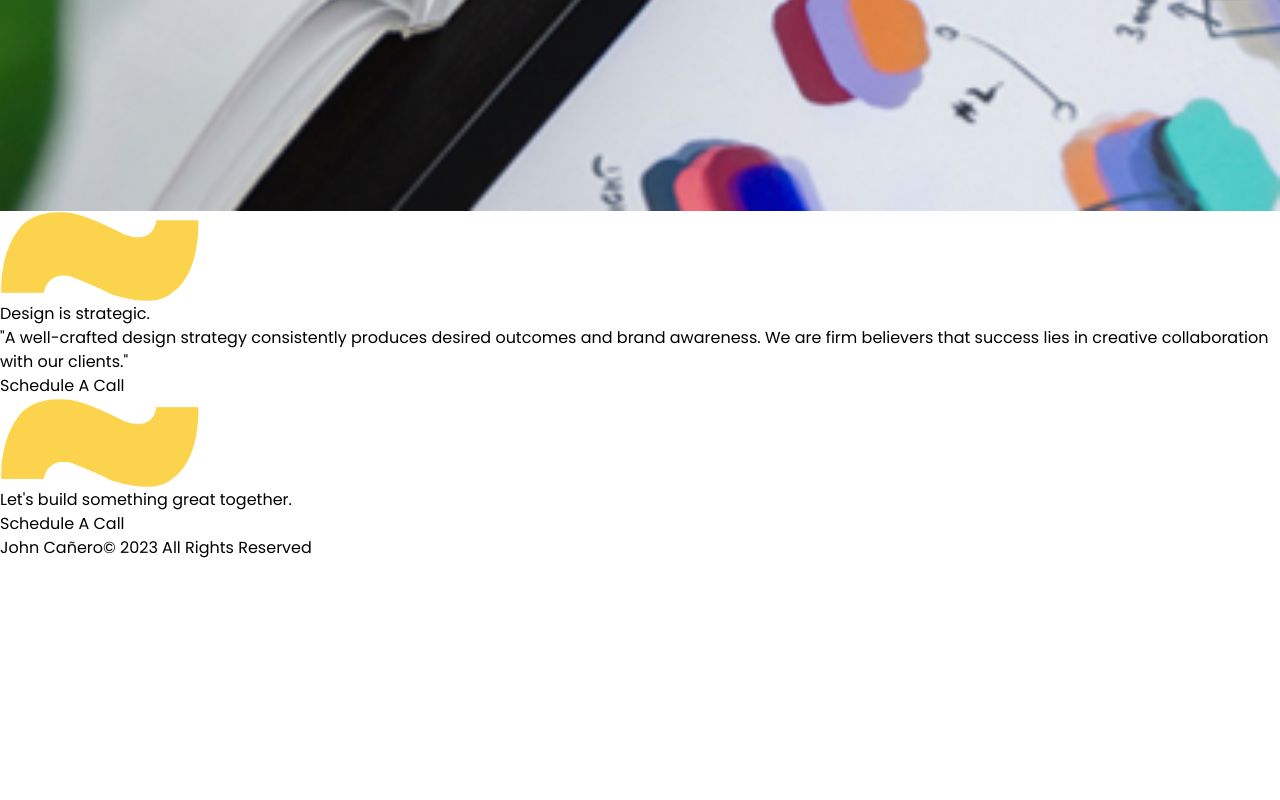
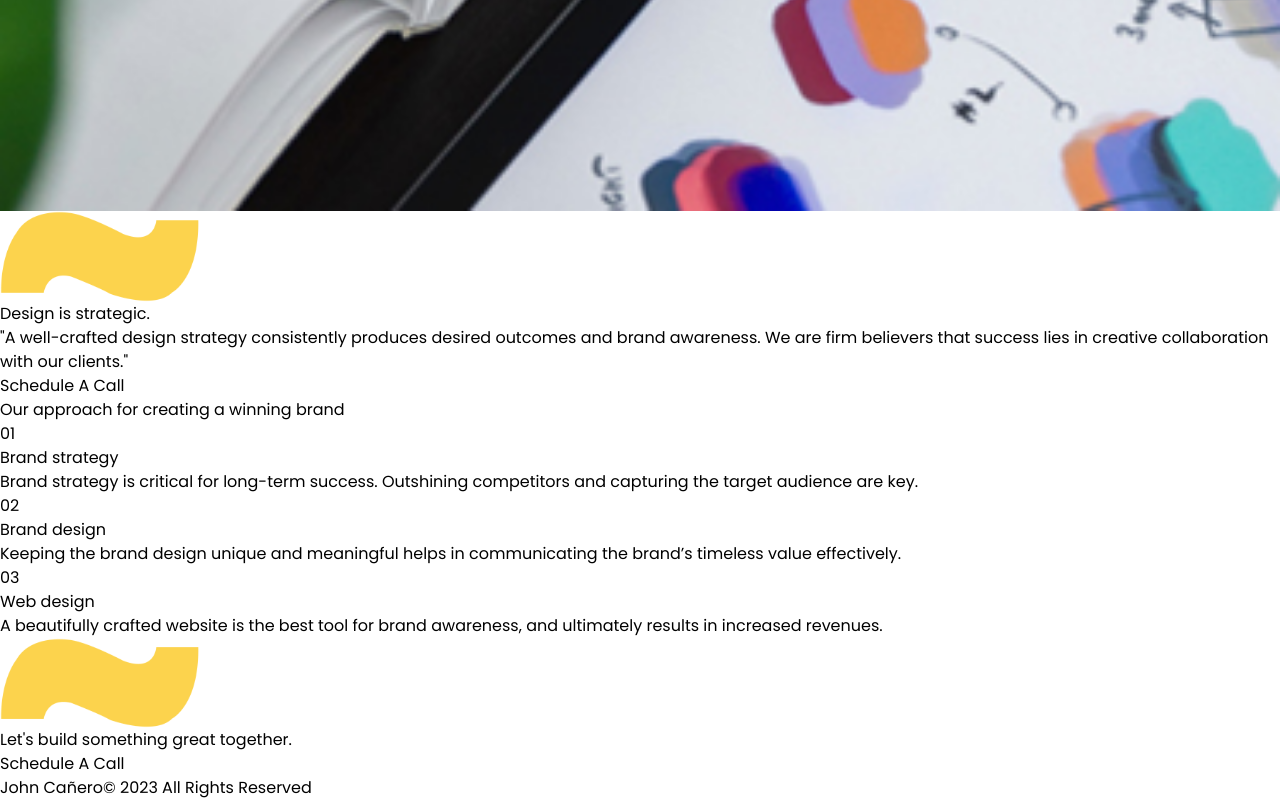
Before and after one commit to johncanero/likha-design-agency, a Next.js app: page / in a window 1280 px wide. Shown: the part 8846-9646 px from the top of the page. Before the commit the page ends 9406 px from the top, so only its background shows below. Built offline with nearby package versions, Linux system fonts and the light colour scheme.

Commit message:
Add Aproach Section of the Likha Brand

```diff
--- a/app/page.tsx
+++ b/app/page.tsx
@@ -1,6 +1,7 @@
 /* eslint-disable react/no-unescaped-entities */
 import Hero from '@/components/Hero'
 import StrategicSection from '@/components/StrategicSection'
+import ApproachSection from '@/components/ApproachSection'
 import Image from "next/image"
 import Link from "next/link"
 
@@ -9,7 +10,8 @@ export default function Home() {
     <div>
       <Hero />
       <StrategicSection />
-
+      <ApproachSection />
+      {/* Brand identity & web design: slider section */}
     </div>
   )
 }
--- /dev/null
+++ b/components/ApproachSection.tsx
@@ -0,0 +1,38 @@
+function ApproachSection() {
+    return (
+        <div>
+            <div className='flex justify-between'>
+                <div>
+                    <h2 className='relative z-10 font-bold lg:text-6xl lg:-right-72 lg:mt-36 lg:pr-48'>Our approach for creating a winning brand</h2>
+                </div>
+
+                <div className='relative lg:-top-60 md:w-11/12 bg-amber-300 lg:pt-60 lg:pb-60 lg:px-32'>
+                    <div className=' lg:px-32'>
+                        {/* Brand Strategy */}
+                        <div>
+                            <p className='relative font-bold text-white lg:text-7xl lg:top-10 lg:right-10 opacity-20'>01</p>
+                            <h3 className='font-bold text-white lg:text-xl'>Brand strategy</h3>
+                            <p className='lg:mt-8 lg:text-lg'>Brand strategy is critical for long-term success. Outshining competitors and capturing the target audience are key.</p>
+                        </div>
+
+                        {/* Brand Design */}
+                        <div>
+                            <p className='relative font-bold text-white lg:text-7xl lg:top-16 lg:right-10 opacity-20'>02</p>
+                            <h3 className='font-bold text-white lg:mt-4 lg:text-xl'>Brand design</h3>
+                            <p className='lg:mt-8 lg:text-lg'>Keeping the brand design unique and meaningful helps in communicating the brand’s timeless value effectively.</p>
+                        </div>
+
+                        {/* Web Design */}
+                        <div>
+                            <p className='relative font-bold text-white lg:text-7xl lg:top-16 lg:right-10 opacity-20'>03</p>
+                            <h3 className='font-bold text-white lg:mt-4 lg:text-xl'>Web design</h3>
+                            <p className='lg:mt-8 lg:text-lg'>A beautifully crafted website is the best tool for brand awareness, and ultimately results in increased revenues.</p>
+                        </div>
+                    </div>
+                </div>
+            </div>
+        </div>
+    )
+}
+
+export default ApproachSection
--- a/components/StrategicSection.tsx
+++ b/components/StrategicSection.tsx
@@ -50,7 +50,7 @@ function StrategicSection() {
                         </div>
 
                         <div className='px-6 py-8 text-white md:py-12 md:px-16 lg:py-24 lg:px-32'>
-                            <p className='text-3xl font-bold leading-10 md:text-4xl lg:text-6xl lg:w-96'><span className='text-amber-300'>Design</span> is strategic.</p>
+                            <h2 className='text-3xl font-bold leading-10 md:text-4xl lg:text-6xl lg:w-96'><span className='text-amber-300'>Design</span> is strategic.</h2>
                             <p className='mt-5 leading-6 md:leading-8 lg:w-9/12 md:text-sm md:mt-7 lg:mt-14 lg:text-lg'>"A well-crafted design strategy consistently produces desired outcomes and brand awareness. We are firm believers that success lies in creative collaboration with our clients."</p>
                             <Link href="/" rel="noopener noreferrer" passHref>
                                 <p className='mt-5 font-semibold tracking-wider underline underline-offset-8 md:mt-7 lg:text-lg lg:mt-14 text-amber-300'>Schedule A Call</p>
```
